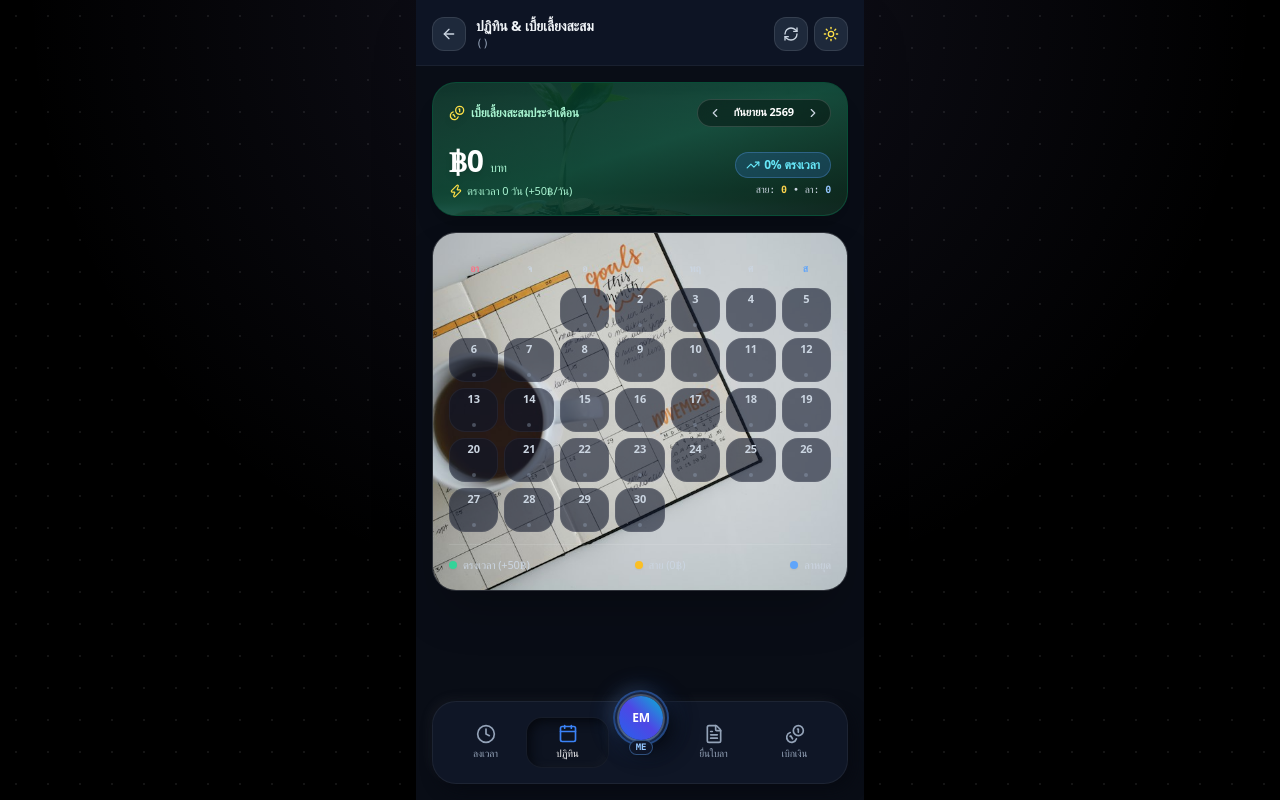
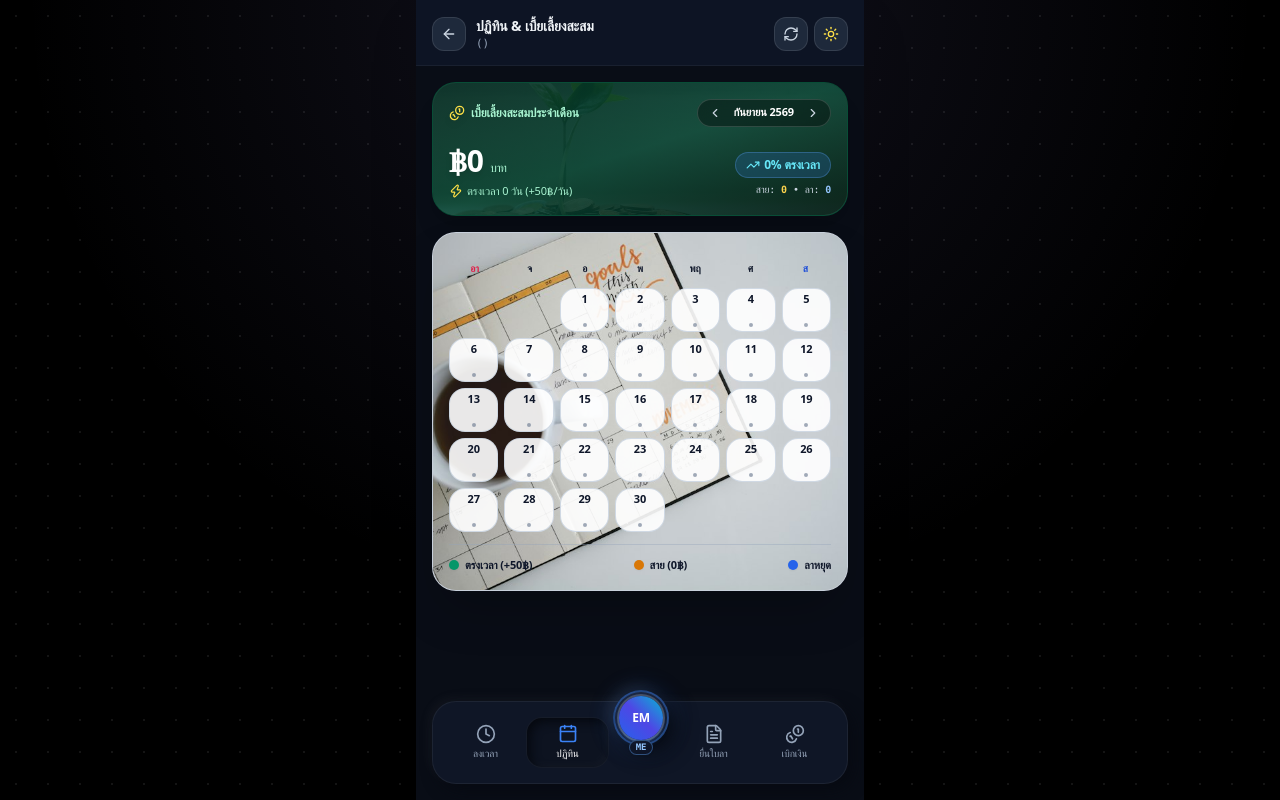
Before and after one commit to Lskram/CheckEmpolye, a Next.js app: page /employee/stats in a window 1280 px wide. Built offline with nearby package versions, Linux system fonts and the light colour scheme; no server answers; sample sign-in values are in the browser's storage.

Commit message:
feat(ui): force high-contrast black text on 0% overlay leave, advance, and calendar cards

```diff
--- a/src/app/admin/page.tsx
+++ b/src/app/admin/page.tsx
@@ -1929,6 +1929,7 @@ export default function WebExecutiveDashboard() {
       <MonthlyAttendanceReportModal
         employee={selectedReportEmployee}
         attendanceLogs={analyticsData?.attendanceLogs || []}
+        leaveRequests={analyticsData?.leaveRequests || []}
         isOpen={isReportModalOpen}
         onClose={() => {
           setIsReportModalOpen(false);
--- a/src/app/employee/stats/page.tsx
+++ b/src/app/employee/stats/page.tsx
@@ -92,23 +92,15 @@ export default function EmployeeStatsPage() {
       const dateKey = `${year}-${String(month + 1).padStart(2, '0')}-${String(day).padStart(2, '0')}`;
       const event = statsData?.calendarEvents?.[dateKey];
 
-      let dayStyle = isDark
-        ? 'bg-slate-900/60 border border-white/5 text-slate-300 hover:bg-slate-800/80'
-        : 'bg-white/80 border border-slate-200 text-slate-700 hover:bg-slate-50';
+      let dayStyle = 'bg-white/90 border border-slate-300/90 text-slate-900 font-black shadow-xs hover:bg-white';
 
       if (event) {
         if (event.status === 'PRESENT') {
-          dayStyle = isDark
-            ? 'bg-emerald-500/20 border-2 border-emerald-400 text-emerald-300 font-bold shadow-md shadow-emerald-500/20'
-            : 'bg-emerald-100 border-2 border-emerald-500 text-emerald-800 font-bold shadow-sm';
+          dayStyle = 'bg-emerald-100/95 border-2 border-emerald-600 text-emerald-950 font-black shadow-md';
         } else if (event.status === 'LATE') {
-          dayStyle = isDark
-            ? 'bg-amber-500/20 border-2 border-amber-400 text-amber-300 font-bold shadow-md shadow-amber-500/20'
-            : 'bg-amber-100 border-2 border-amber-500 text-amber-800 font-bold shadow-sm';
+          dayStyle = 'bg-amber-100/95 border-2 border-amber-600 text-amber-950 font-black shadow-md';
         } else if (event.type === 'LEAVE') {
-          dayStyle = isDark
-            ? 'bg-blue-500/20 border-2 border-blue-400 text-blue-300 font-bold shadow-md shadow-blue-500/20'
-            : 'bg-blue-100 border-2 border-blue-500 text-blue-800 font-bold shadow-sm';
+          dayStyle = 'bg-blue-100/95 border-2 border-blue-600 text-blue-950 font-black shadow-md';
         }
       }
 
@@ -117,17 +109,17 @@ export default function EmployeeStatsPage() {
           key={day}
           className={`h-11 rounded-2xl flex flex-col items-center justify-between p-1 text-xs relative transition-all ${dayStyle}`}
         >
-          <span className="text-[11px] font-bold leading-none">{day}</span>
+          <span className="text-[11px] font-black text-slate-900 leading-none drop-shadow-xs">{day}</span>
           {event ? (
             <span className={`text-[9px] font-mono font-black tracking-tight px-1 py-0.2 rounded leading-none ${
-              event.status === 'PRESENT' ? 'bg-emerald-500/30 text-emerald-200' :
-              event.status === 'LATE' ? 'bg-amber-500/30 text-amber-200' :
-              'bg-blue-500/30 text-blue-200'
+              event.status === 'PRESENT' ? 'bg-emerald-600 text-white font-black' :
+              event.status === 'LATE' ? 'bg-amber-600 text-white font-black' :
+              'bg-blue-600 text-white font-black'
             }`}>
               {event.status === 'PRESENT' ? '+50฿' : event.status === 'LATE' ? 'สาย' : 'ลา'}
             </span>
           ) : (
-            <span className="w-1 h-1 rounded-full bg-slate-400/40"></span>
+            <span className="w-1 h-1 rounded-full bg-slate-500/60"></span>
           )}
         </div>
       );
@@ -263,8 +255,8 @@ export default function EmployeeStatsPage() {
           </div>
         </div>
 
-        {/* Calendar Grid (0% Dark Overlay / 100% Full Clarity) */}
-        <div className="p-4 rounded-3xl relative overflow-hidden shadow-2xl border border-white/15 bg-transparent space-y-3">
+        {/* Calendar Grid (0% Dark Overlay / 100% Full Clarity with Bold Black Text) */}
+        <div className="p-4 rounded-3xl relative overflow-hidden shadow-2xl border border-slate-300/80 bg-white/75 backdrop-blur-sm space-y-3">
           {/* Custom Calendar Background Image with 100% Full Clarity */}
           <div
             className="absolute inset-0 bg-cover bg-center opacity-100 pointer-events-none transition-transform duration-700"
@@ -272,29 +264,29 @@ export default function EmployeeStatsPage() {
           />
 
           <div className="relative z-10 space-y-3">
-            <div className="grid grid-cols-7 gap-1 text-center text-[10px] font-bold text-slate-300 mb-1">
-              <span className="text-rose-400">อา</span>
-              <span>จ</span>
-              <span>อ</span>
-              <span>พ</span>
-              <span>พฤ</span>
-              <span>ศ</span>
-              <span className="text-blue-400">ส</span>
+            <div className="grid grid-cols-7 gap-1 text-center text-[10px] font-black text-slate-900 mb-1">
+              <span className="text-rose-600 font-black">อา</span>
+              <span className="text-slate-900 font-black">จ</span>
+              <span className="text-slate-900 font-black">อ</span>
+              <span className="text-slate-900 font-black">พ</span>
+              <span className="text-slate-900 font-black">พฤ</span>
+              <span className="text-slate-900 font-black">ศ</span>
+              <span className="text-blue-700 font-black">ส</span>
             </div>
 
             <div className="grid grid-cols-7 gap-1.5">
               {renderCalendar()}
             </div>
 
-            <div className="flex items-center justify-between text-[11px] text-slate-300 pt-3 border-t border-white/10 font-medium">
+            <div className="flex items-center justify-between text-[11px] text-slate-900 pt-3 border-t border-slate-400/40 font-bold">
               <span className="flex items-center gap-1.5">
-                <span className="w-2 h-2 rounded-full bg-emerald-400 shadow-sm"></span> ตรงเวลา (+50฿)
+                <span className="w-2.5 h-2.5 rounded-full bg-emerald-600 shadow-sm"></span> ตรงเวลา (+50฿)
               </span>
               <span className="flex items-center gap-1.5">
-                <span className="w-2 h-2 rounded-full bg-amber-400 shadow-sm"></span> สาย (0฿)
+                <span className="w-2.5 h-2.5 rounded-full bg-amber-600 shadow-sm"></span> สาย (0฿)
               </span>
               <span className="flex items-center gap-1.5">
-                <span className="w-2 h-2 rounded-full bg-blue-400 shadow-sm"></span> ลาหยุด
+                <span className="w-2.5 h-2.5 rounded-full bg-blue-600 shadow-sm"></span> ลาหยุด
               </span>
             </div>
           </div>
--- a/src/components/CashAdvanceReceiptModal.tsx
+++ b/src/components/CashAdvanceReceiptModal.tsx
@@ -140,7 +140,7 @@ export default function CashAdvanceReceiptModal({
     return (
       <div
         key={versionType}
-        className={`w-full max-w-3xl mx-auto bg-white text-slate-900 rounded-2xl p-8 sm:p-12 shadow-2xl border border-slate-200 space-y-8 relative overflow-hidden font-sans ${
+        className={`w-full max-w-3xl mx-auto bg-white text-slate-900 rounded-2xl p-6 sm:p-10 shadow-2xl border border-slate-200 space-y-6 relative overflow-hidden font-sans a4-voucher-sheet ${
           isFirstPageInDual ? 'print-page-break mb-8' : ''
         }`}
       >
@@ -398,9 +398,22 @@ export default function CashAdvanceReceiptModal({
   return (
     <div className="fixed inset-0 z-[9999] flex items-center justify-center p-3 sm:p-6 overflow-y-auto bg-black/80 backdrop-blur-md transition-all">
 
-      {/* Print Specific CSS */}
+      {/* Print Specific CSS (Strict ISO 216 A4 Dimensions) */}
       <style jsx global>{`
+        @page {
+          size: A4 portrait;
+          margin: 8mm 10mm;
+        }
         @media print {
+          html, body {
+            width: 210mm !important;
+            height: 297mm !important;
+            margin: 0 !important;
+            padding: 0 !important;
+            background: #ffffff !important;
+            -webkit-print-color-adjust: exact !important;
+            print-color-adjust: exact !important;
+          }
           body * {
             visibility: hidden !important;
           }
@@ -412,8 +425,9 @@ export default function CashAdvanceReceiptModal({
             left: 0 !important;
             top: 0 !important;
             width: 100% !important;
-            margin: 0 !important;
-            padding: 15mm !important;
+            max-width: 210mm !important;
+            margin: 0 auto !important;
+            padding: 0 !important;
             background: #ffffff !important;
             color: #000000 !important;
             box-shadow: none !important;
@@ -422,6 +436,20 @@ export default function CashAdvanceReceiptModal({
           .print-page-break {
             page-break-after: always !important;
             break-after: page !important;
+          }
+          .a4-voucher-sheet {
+            width: 100% !important;
+            max-width: 190mm !important;
+            min-height: 265mm !important;
+            max-height: 280mm !important;
+            margin: 0 auto !important;
+            padding: 8mm 10mm !important;
+            border: none !important;
+            box-shadow: none !important;
+            border-radius: 0 !important;
+            page-break-inside: avoid !important;
+            break-inside: avoid !important;
+            box-sizing: border-box !important;
           }
           .no-print {
             display: none !important;
--- a/src/components/NotificationCenter.tsx
+++ b/src/components/NotificationCenter.tsx
@@ -87,7 +87,13 @@ export default function NotificationCenter({
         {/* 2. NOTIFICATION DROPDOWN DRAWER                              */}
         {/* ------------------------------------------------------------- */}
         {isOpen && (
-          <div className="absolute right-0 mt-3 w-96 max-w-[calc(100vw-2rem)] rounded-3xl bg-slate-900/95 border border-slate-700 shadow-2xl backdrop-blur-xl z-50 overflow-hidden animate-in fade-in slide-in-from-top-2 duration-200">
+          <>
+            {/* Click outside backdrop */}
+            <div
+              className="fixed inset-0 z-40 bg-black/20 backdrop-blur-[1px] sm:bg-transparent"
+              onClick={() => setIsOpen(false)}
+            />
+            <div className="fixed sm:absolute right-3 sm:right-0 top-16 sm:top-full mt-2 w-[calc(100vw-1.5rem)] sm:w-96 max-w-[380px] rounded-2xl sm:rounded-3xl bg-slate-900/95 border border-slate-700 shadow-2xl backdrop-blur-xl z-50 overflow-hidden animate-in fade-in slide-in-from-top-2 duration-200">
             {/* Header */}
             <div className="p-4 border-b border-slate-800 flex items-center justify-between">
               <div className="flex items-center gap-2">
@@ -237,6 +243,7 @@ export default function NotificationCenter({
               </div>
             )}
           </div>
+        </>
         )}
       </div>
 
@@ -244,7 +251,7 @@ export default function NotificationCenter({
       {/* 3. PROMINENT FLOATING TOAST POPUP (With Quick Actions)        */}
       {/* ------------------------------------------------------------- */}
       {activeToast && (
-        <div className="fixed bottom-6 right-6 z-50 max-w-sm w-full p-4 rounded-3xl bg-slate-900/95 text-white border border-slate-700 shadow-2xl backdrop-blur-xl animate-in slide-in-from-bottom-5 duration-300">
+        <div className="fixed bottom-4 right-3 sm:bottom-6 sm:right-6 z-50 w-[calc(100vw-1.5rem)] sm:w-96 max-w-sm p-4 rounded-2xl sm:rounded-3xl bg-slate-900/95 text-white border border-slate-700 shadow-2xl backdrop-blur-xl animate-in slide-in-from-bottom-5 duration-300">
           <div className="flex items-start justify-between gap-3">
             <div className="flex items-start gap-3 flex-1 min-w-0">
               <div
```
Also changed, not shown: src/app/employee/advance/page.tsx (+11 -17 lines), src/app/employee/leave/page.tsx (+11 -17 lines), src/components/MonthlyAttendanceReportModal.tsx (+39 -5 lines), 1 other file (tests, documents, lock files or other folders).
